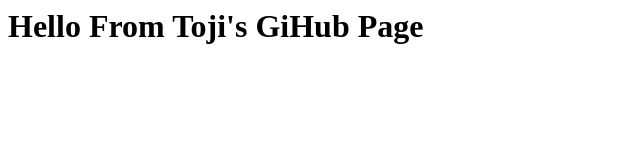
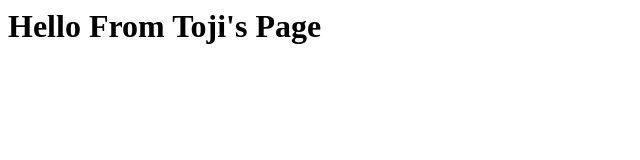
Before and after one commit to indriyam/manprema, a plain HTML site: page index.html in a window 1280 px wide. Shown: the whole page, without its empty margins (0-640 px from the left). Drawn offline with Linux system fonts and the light colour scheme.

Commit message:
Update index.html

```diff
--- a/index.html
+++ b/index.html
@@ -1 +1 @@
-<h1>Hello From Toji's GiHub Page</h1>
+<h1>Hello From Toji's Page</h1>
```
